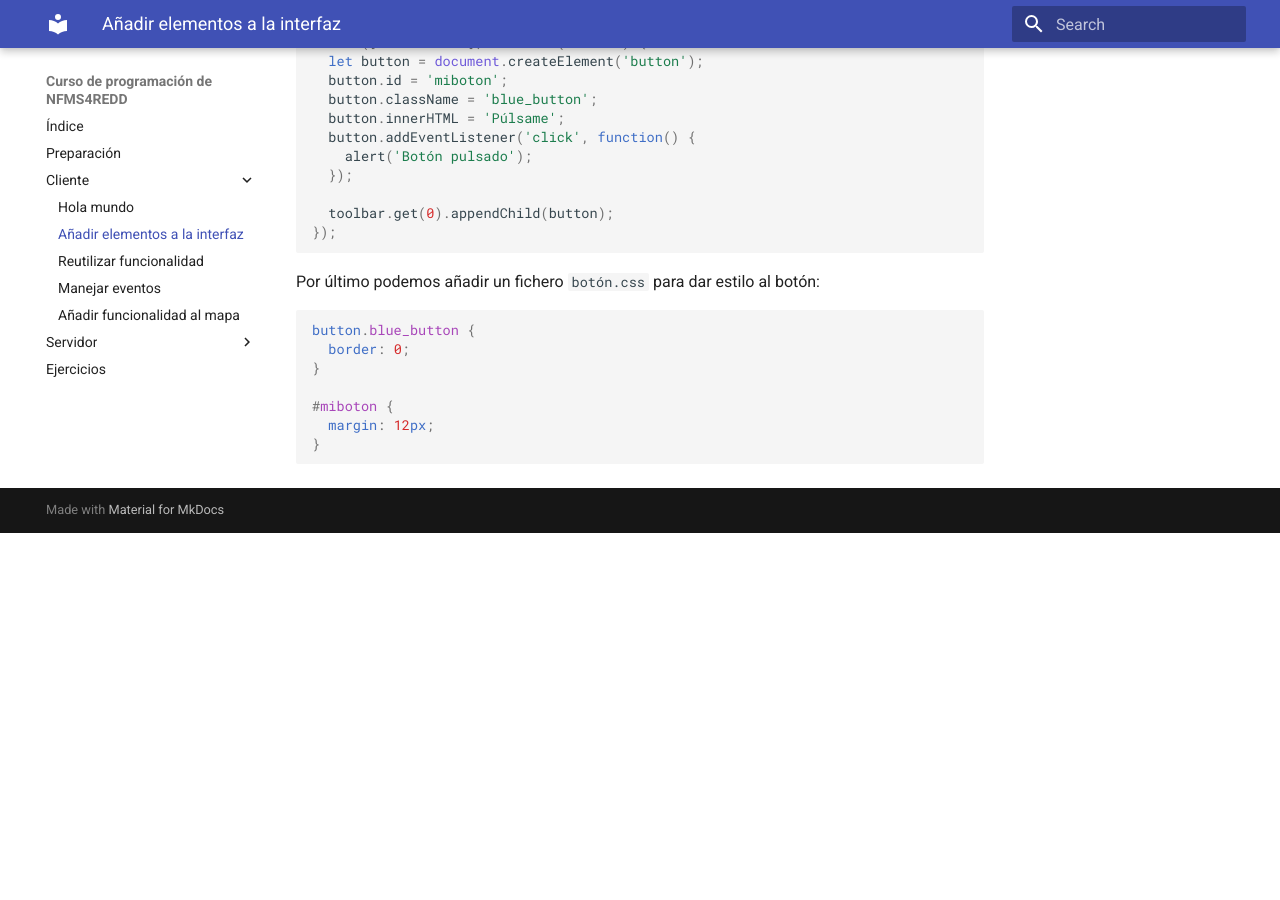
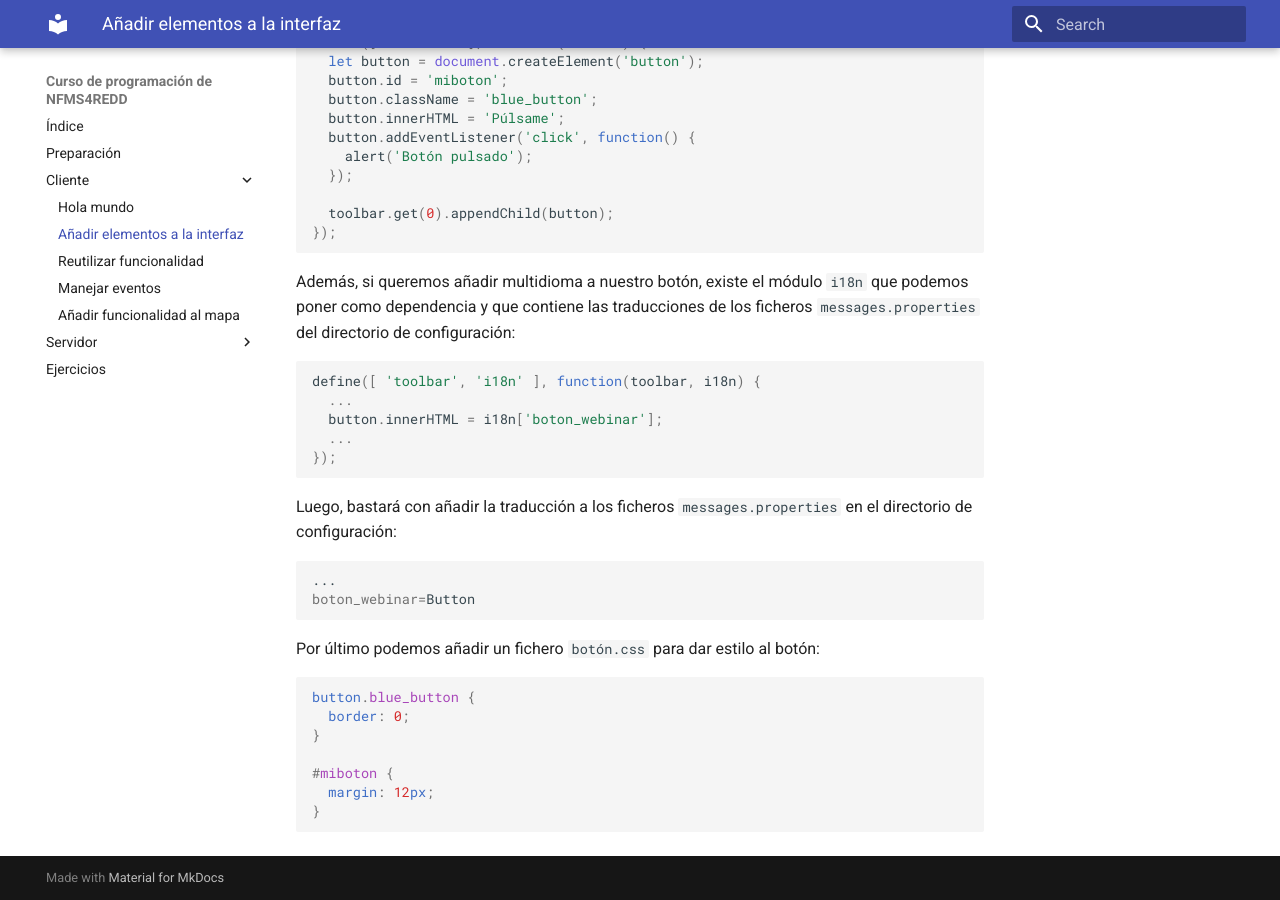
Before and after one commit to nfms4redd/webinar-programacion, an MkDocs documentation site: the page built from docs/client/add_ui.md, in a window 1280 px wide and 900 px high, scrolled down 966 px. Built offline with MkDocs 1.6.1 and Material for MkDocs 9.7.7, drawn with Linux system fonts in a browser that asks for light colours; old or Windows-style settings are respelled for this version of MkDocs; before the commit the page ends 1499 px from its top, so only the background shows below that.

Commit message:
Add i18n section

````diff
--- a/docs/client/add_ui.md
+++ b/docs/client/add_ui.md
@@ -48,6 +48,23 @@ define([ 'toolbar' ], function(toolbar) {
 });
 ```
 
+Además, si queremos añadir multidioma a nuestro botón, existe el módulo `i18n` que podemos poner como dependencia y que contiene las traducciones de los ficheros `messages.properties` del directorio de configuración:
+
+```js
+define([ 'toolbar', 'i18n' ], function(toolbar, i18n) {
+  ...
+  button.innerHTML = i18n['boton_webinar'];
+  ...
+});
+```
+
+Luego, bastará con añadir la traducción a los ficheros `messages.properties` en el directorio de configuración:
+
+```bash
+...
+boton_webinar=Button
+```
+
 Por último podemos añadir un fichero `botón.css` para dar estilo al botón:
 
 ```css
````
